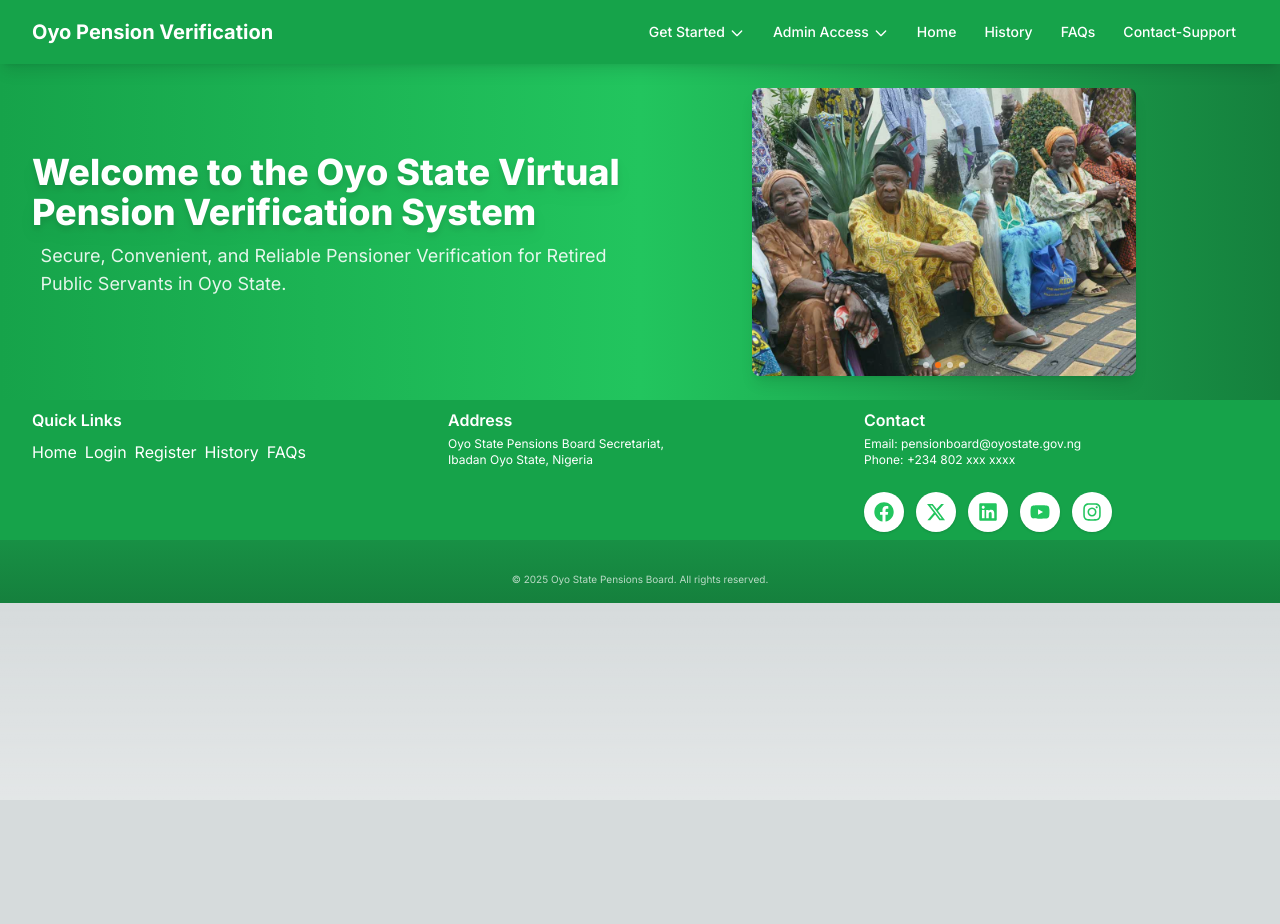
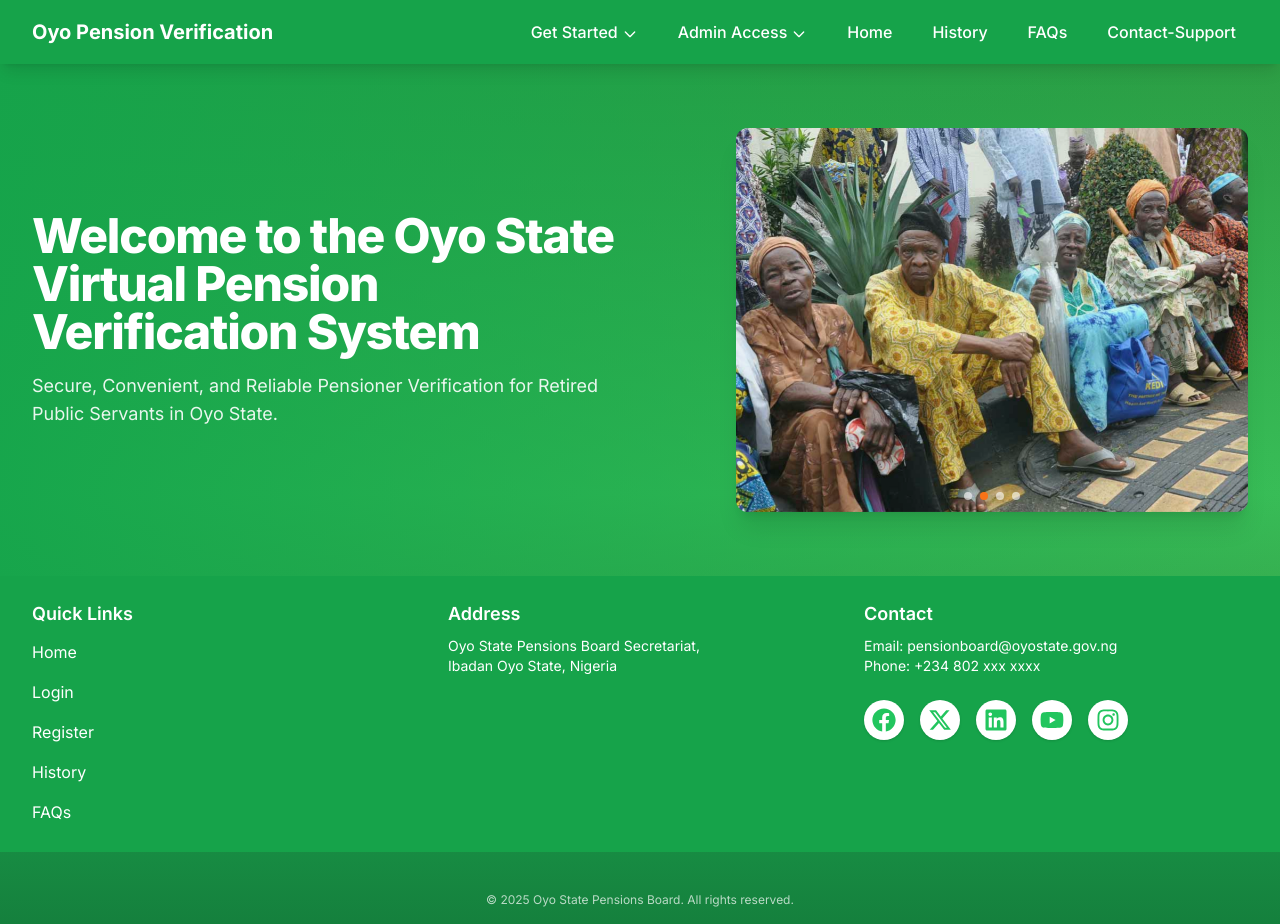
Before and after one commit to Hay-Honourise/pension-verification-system, a Next.js app: page / in a window 1280 px wide. Before the commit the page ends 800 px from the top, so only its background shows below. Built offline with nearby package versions, Linux system fonts and the light colour scheme.

Commit message:
Responsiveness

```diff
--- a/src/components/LandingPage.tsx
+++ b/src/components/LandingPage.tsx
@@ -1,6 +1,5 @@
 "use client";
 import React, { useEffect, useState } from "react";
-import { motion } from "framer-motion";
 import oyoSecretariat from "@/assets/Oyo_State_Secretariat.jpg";
 import pension1 from "@/assets/pension1.jpg";
 import pension2 from "@/assets/pension2.jpg";
@@ -34,61 +33,42 @@ const LandingPage = () => {
 
   return (
     <div className="flex flex-col text-white">
-      {/* Main Content Area */}
-      <section className="bg-gradient-to-r from-oyoGreen/110 to-oyoOrange/10">
-        <div className="max-w-7xl mx-auto px-4 sm:px-6 lg:px-8">
-          <div className="flex flex-col md:flex-row items-center justify-between py-4 xs:py-4 sm:py-6 md:py-6">
-            <div className="md:w-1/2 mb-6 xs:mb-8 md:mb-0 text-center md:text-left">
-              <motion.h1
-                className="text-lg xs:text-xl sm:text-2xl md:text-4xl font-extrabold text-white mb-2 xs:mb-3 drop-shadow-lg leading-tight"
-                animate={{
-                  y: [0, -8, 0],
-                }}
-                transition={{
-                  duration: 3,
-                  repeat: Infinity,
-                  ease: "easeInOut"
-                }}
-              >
+      {/* Hero */}
+      <section className="bg-gradient-to-r from-oyoGreen/90 to-oyoOrange/10">
+        <div className="max-w-7xl mx-auto px-4 sm:px-6 lg:px-8 py-8 sm:py-12 md:py-16">
+          <div className="grid grid-cols-1 md:grid-cols-2 gap-8 md:gap-12 items-center">
+            {/* Copy */}
+            <div className="text-center md:text-left space-y-3 sm:space-y-4">
+              <h1 className="text-2xl sm:text-3xl md:text-4xl lg:text-5xl font-extrabold tracking-tight text-white">
                 Welcome to the Oyo State Virtual Pension Verification System
-              </motion.h1>
-              <motion.p
-                className="text-xs xs:text-sm sm:text-base md:text-lg text-white/90 mb-3 xs:mb-4"
-                animate={{
-                  x: [0, 10, 0],
-                  opacity: [0.9, 1, 0.9],
-                }}
-                transition={{
-                  duration: 4,
-                  repeat: Infinity,
-                  ease: "easeInOut"
-                }}
-              >
-                Secure, Convenient, and Reliable Pensioner Verification for
-                Retired Public Servants in Oyo State.
-              </motion.p>
+              </h1>
+              <p className="text-sm sm:text-base md:text-lg text-white/90 max-w-2xl mx-auto md:mx-0">
+                Secure, Convenient, and Reliable Pensioner Verification for Retired Public Servants in Oyo State.
+              </p>
             </div>
-            <div className="md:w-1/2 flex justify-center">
-              <div className="relative rounded-lg shadow-lg w-full max-w-[180px] xs:max-w-[220px] sm:max-w-sm md:max-w-sm aspect-[4/3] overflow-hidden">
+
+            {/* Slider */}
+            <div className="flex justify-center md:justify-end">
+              <div className="relative rounded-xl shadow-xl w-full max-w-[220px] sm:max-w-sm md:max-w-md lg:max-w-lg aspect-[4/3] overflow-hidden bg-black/10">
                 {slides.map((slide, index) => (
                   <Image
                     key={index}
                     src={slide.src}
                     alt={slide.alt}
                     fill
-                    sizes="(max-width: 768px) 220px, 480px"
+                    sizes="(max-width: 640px) 220px, (max-width: 768px) 384px, (max-width: 1024px) 512px, 640px"
                     priority={index === 0}
                     className={`object-cover transition-opacity duration-700 ease-in-out ${
                       activeIndex === index ? "opacity-100" : "opacity-0"
                     }`}
                   />
                 ))}
-                <div className="absolute bottom-2 left-1/2 -translate-x-1/2 flex gap-1.5">
+                <div className="absolute bottom-3 left-1/2 -translate-x-1/2 flex gap-2">
                   {slides.map((_, index) => (
                     <span
                       key={index}
                       aria-hidden
-                      className={`h-1.5 w-1.5 rounded-full transition-colors ${
+                      className={`h-2 w-2 rounded-full transition-colors ${
                         activeIndex === index ? "bg-oyoOrange" : "bg-white/60"
                       }`}
                     />
@@ -100,48 +80,28 @@ const LandingPage = () => {
         </div>
       </section>
       {/* Footer */}
-      <footer className="bg-oyoGreen text-oyoWhite py-2 shrink-0">
+      <footer className="bg-oyoGreen text-oyoWhite py-6 shrink-0">
         <div className="max-w-7xl px-4 sm:px-6 lg:px-8">
-          <div className="grid grid-cols-1 gap-4 xs:gap-6 sm:gap-8 sm:grid-cols-2 md:grid-cols-3 text-center sm:text-left">
+          <div className="grid grid-cols-1 gap-6 md:gap-8 sm:grid-cols-2 md:grid-cols-3 text-center sm:text-left">
             {/* Quick Links */}
             <div>
-              <h3 className="font-semibold mb-1 xs:mb-2 text-base xs:text-lg">
+              <h3 className="font-semibold mb-2 text-base sm:text-lg">
                 Quick Links
               </h3>
-              <ul className="flex gap-2">
-                <li>
-                  <a href="#" className="hover:text-oyoOrange block py-1">
-                    Home
-                  </a>
-                </li>
-                <li>
-                  <a href="#" className="hover:text-oyoOrange block py-1">
-                    Login
-                  </a>
-                </li>
-                <li>
-                  <a href="#" className="hover:text-oyoOrange block py-1">
-                    Register
-                  </a>
-                </li>
-                <li>
-                  <a href="/history" className="hover:text-oyoOrange block py-1">
-                    History
-                  </a>
-                </li>
-                <li>
-                  <a href="#" className="hover:text-oyoOrange block py-1">
-                    FAQs
-                  </a>
-                </li>
+              <ul className="flex flex-col items-center sm:items-start gap-1.5 sm:gap-2">
+                <li><a href="#" className="hover:text-oyoOrange block py-1 text-sm sm:text-base">Home</a></li>
+                <li><a href="#" className="hover:text-oyoOrange block py-1 text-sm sm:text-base">Login</a></li>
+                <li><a href="#" className="hover:text-oyoOrange block py-1 text-sm sm:text-base">Register</a></li>
+                <li><a href="/history" className="hover:text-oyoOrange block py-1 text-sm sm:text-base">History</a></li>
+                <li><a href="#" className="hover:text-oyoOrange block py-1 text-sm sm:text-base">FAQs</a></li>
               </ul>
             </div>
             {/* Address */}
             <div>
-              <h3 className="font-semibold mb-1 xs:mb-2 text-base xs:text-lg">
+              <h3 className="font-semibold mb-2 text-base sm:text-lg">
                 Address
               </h3>
-              <p className="text-xs xs:text-sm">
+              <p className="text-xs sm:text-sm">
                 Oyo State Pensions Board Secretariat,
                 <br />
                 Ibadan Oyo State, Nigeria
@@ -149,10 +109,10 @@ const LandingPage = () => {
             </div>
             {/* Contact */}
             <div>
-              <h3 className="font-semibold mb-1 xs:mb-2 text-base xs:text-lg">
+              <h3 className="font-semibold mb-2 text-base sm:text-lg">
                 Contact
               </h3>
-              <p className="text-xs xs:text-sm">
+              <p className="text-xs sm:text-sm">
                 Email:{" "}
                 <a
                   href="mailto:pensionboard@oyostate.gov.ng"
@@ -161,14 +121,14 @@ const LandingPage = () => {
                   pensionboard@oyostate.gov.ng
                 </a>
               </p>
-              <p className="text-xs xs:text-sm">
+              <p className="text-xs sm:text-sm">
                 Phone:{" "}
                 <a href="tel:+234802xxxxxxx" className="hover:text-oyoOrange">
                   +234 802 xxx xxxx
                 </a>
               </p>
               {/* Social Media Links */}
-              <div className="flex justify-center sm:justify-start mt-6 gap-3 xs:gap-4">
+              <div className="flex justify-center sm:justify-start mt-6 gap-3 sm:gap-4">
                 <a
                   href="https://facebook.com"
                   target="_blank"
@@ -176,7 +136,7 @@ const LandingPage = () => {
                   aria-label="Facebook"
                   className="rounded-full bg-white text-green-500 hover:bg-orange-500 hover:text-white transition-colors focus:outline-none w-10 h-10 flex items-center justify-center shadow"
                 >
-                  <FaFacebook className="w-5 h-5 xs:w-6 xs:h-6" />
+                  <FaFacebook className="w-5 h-5 sm:w-6 sm:h-6" />
                 </a>
                 <a
                   href="https://twitter.com"
@@ -185,7 +145,7 @@ const LandingPage = () => {
                   aria-label="X (Twitter)"
                   className="rounded-full bg-white text-green-500 hover:bg-orange-500 hover:text-white transition-colors focus:outline-none w-10 h-10 flex items-center justify-center shadow"
                 >
-                  <FaXTwitter className="w-5 h-5 xs:w-6 xs:h-6" />
+                  <FaXTwitter className="w-5 h-5 sm:w-6 sm:h-6" />
                 </a>
                 <a
                   href="https://linkedin.com"
@@ -194,7 +154,7 @@ const LandingPage = () => {
                   aria-label="LinkedIn"
                   className="rounded-full bg-white text-green-500 hover:bg-orange-500 hover:text-white transition-colors focus:outline-none w-10 h-10 flex items-center justify-center shadow"
                 >
-                  <FaLinkedin className="w-5 h-5 xs:w-6 xs:h-6" />
+                  <FaLinkedin className="w-5 h-5 sm:w-6 sm:h-6" />
                 </a>
                 <a
                   href="https://youtube.com"
@@ -203,7 +163,7 @@ const LandingPage = () => {
                   aria-label="YouTube"
                   className="rounded-full bg-white text-green-500 hover:bg-orange-500 hover:text-white transition-colors focus:outline-none w-10 h-10 flex items-center justify-center shadow"
                 >
-                  <FaYoutube className="w-5 h-5 xs:w-6 xs:h-6" />
+                  <FaYoutube className="w-5 h-5 sm:w-6 sm:h-6" />
                 </a>
                 <a
                   href="https://instagram.com"
@@ -212,14 +172,14 @@ const LandingPage = () => {
                   aria-label="Instagram"
                   className="rounded-full bg-white text-green-500 hover:bg-orange-500 hover:text-white transition-colors focus:outline-none w-10 h-10 flex items-center justify-center shadow"
                 >
-                  <FaInstagram className="w-5 h-5 xs:w-6 xs:h-6" />
+                  <FaInstagram className="w-5 h-5 sm:w-6 sm:h-6" />
                 </a>
               </div>
             </div>
           </div>
         </div>
       </footer>
-      <div className="text-center text-[10px] py-4 xs:text-xs text-oyoWhite/70 mt-4 xs:mt-6">
+      <div className="text-center text-[10px] py-4 sm:text-xs text-oyoWhite/70 mt-4 sm:mt-6">
         &copy; {new Date().getFullYear()} Oyo State Pensions Board. All rights
         reserved.
       </div>
--- a/src/components/Navbar.tsx
+++ b/src/components/Navbar.tsx
@@ -49,17 +49,17 @@ export default function Navbar() {
   return (
     <nav className="bg-oyoGreen text-oyoWhite shadow-lg sticky top-0 z-50">
       <div className="max-w-7xl mx-auto px-4 sm:px-6 lg:px-8">
-        <div className="flex justify-between items-center h-16">
+        <div className="flex items-center justify-between h-16">
           {/* Logo */}
-          <div className="flex-shrink-0">
+          <div className="flex-shrink-0 leading-none">
             <Link href="/" className="text-xl font-bold hover:text-oyoOrange transition-colors duration-200 focus:outline-none focus:ring-2 focus:ring-oyoOrange focus:ring-offset-2 focus:ring-offset-oyoGreen rounded">
               Oyo Pension Verification
             </Link>
           </div>
 
           {/* Desktop Menu */}
-          <div className="hidden md:block">
-            <div className="ml-10 flex items-baseline space-x-1">
+          <div className="hidden md:flex md:items-center md:justify-end md:flex-1">
+            <div className="ml-6 flex items-center gap-3 lg:gap-4">
               {/* Get Started dropdown */}
               <div className="relative" ref={getStartedDropdownRef}>
                 <button
@@ -67,14 +67,14 @@ export default function Navbar() {
                   ref={getStartedButtonRef}
                   onClick={() => setIsGetStartedOpen(!isGetStartedOpen)}
                   onMouseEnter={() => setIsGetStartedOpen(true)}
-                  className="px-3 py-2 rounded-md text-sm font-medium hover:text-oyoOrange hover:bg-white/10 transition-all duration-200 focus:outline-none focus:ring-2 focus:ring-oyoOrange focus:ring-offset-2 focus:ring-offset-oyoGreen"
+                  className="px-3 py-2 rounded-md text-sm lg:text-base font-medium hover:text-oyoOrange hover:bg-white/10 transition-all duration-200 focus:outline-none focus:ring-2 focus:ring-oyoOrange focus:ring-offset-2 focus:ring-offset-oyoGreen leading-none"
                   aria-expanded={isGetStartedOpen}
                   aria-haspopup="true"
                   aria-controls="get-started-menu"
                 >
                   Get Started
                   <svg
-                    className={`ml-1 inline-block w-4 h-4 transition-transform duration-200 ${isGetStartedOpen ? 'rotate-180' : ''}`}
+                    className={`ml-1 inline-block w-4 h-4 align-middle transition-transform duration-200 ${isGetStartedOpen ? 'rotate-180' : ''}`}
                     fill="none"
                     stroke="currentColor"
                     viewBox="0 0 24 24"
@@ -85,7 +85,7 @@ export default function Navbar() {
                 {/* Dropdown Menu */}
                 <div
                   id="get-started-menu"
-                  className={`absolute right-0 mt-2 w-48 bg-white rounded-md shadow-lg ring-1 ring-black ring-opacity-5 transition-all duration-200 ${
+                  className={`absolute right-0 mt-2 min-w-48 w-56 bg-white rounded-md shadow-lg ring-1 ring-black ring-opacity-5 z-50 transition-all duration-200 ${
                     isGetStartedOpen ? 'opacity-100 visible translate-y-0' : 'opacity-0 invisible -translate-y-2'
                   }`}
                   role="menu"
@@ -96,7 +96,7 @@ export default function Navbar() {
                   <div className="py-1">
                     <Link
                       href="/pensioner/login"
-                      className="block px-4 py-2 text-sm text-gray-700 hover:bg-oyoGreen hover:text-oyoWhite transition-colors duration-200"
+                      className="block px-4 py-2 text-sm lg:text-base text-gray-700 hover:bg-oyoGreen hover:text-oyoWhite transition-colors duration-200"
                       role="menuitem"
                       onClick={() => setIsGetStartedOpen(false)}
                     >
@@ -104,7 +104,7 @@ export default function Navbar() {
                     </Link>
                     <Link
                       href="/pensioner/register"
-                      className="block px-4 py-2 text-sm text-gray-700 hover:bg-oyoGreen hover:text-oyoWhite transition-colors duration-200"
+                      className="block px-4 py-2 text-sm lg:text-base text-gray-700 hover:bg-oyoGreen hover:text-oyoWhite transition-colors duration-200"
                       role="menuitem"
                       onClick={() => setIsGetStartedOpen(false)}
                     >
@@ -121,14 +121,14 @@ export default function Navbar() {
                   ref={adminButtonRef}
                   onClick={() => setIsAdminOpen(!isAdminOpen)}
                   onMouseEnter={() => setIsAdminOpen(true)}
-                  className="px-3 py-2 rounded-md text-sm font-medium hover:text-oyoOrange hover:bg-white/10 transition-all duration-200 focus:outline-none focus:ring-2 focus:ring-oyoOrange focus:ring-offset-2 focus:ring-offset-oyoGreen"
+                  className="px-3 py-2 rounded-md text-sm lg:text-base font-medium hover:text-oyoOrange hover:bg-white/10 transition-all duration-200 focus:outline-none focus:ring-2 focus:ring-oyoOrange focus:ring-offset-2 focus:ring-offset-oyoGreen leading-none"
                   aria-expanded={isAdminOpen}
                   aria-haspopup="true"
                   aria-controls="admin-access-menu"
                 >
                   Admin Access
                   <svg
-                    className={`ml-1 inline-block w-4 h-4 transition-transform duration-200 ${isAdminOpen ? 'rotate-180' : ''}`}
+                    className={`ml-1 inline-block w-4 h-4 align-middle transition-transform duration-200 ${isAdminOpen ? 'rotate-180' : ''}`}
                     fill="none"
                     stroke="currentColor"
                     viewBox="0 0 24 24"
@@ -139,7 +139,7 @@ export default function Navbar() {
                 {/* Dropdown Menu */}
                 <div
                   id="admin-access-menu"
-                  className={`absolute right-0 mt-2 w-64 bg-white rounded-md shadow-lg ring-1 ring-black ring-opacity-5 transition-all duration-200 ${
+                  className={`absolute right-0 mt-2 min-w-56 w-64 bg-white rounded-md shadow-lg ring-1 ring-black ring-opacity-5 z-50 transition-all duration-200 ${
                     isAdminOpen ? 'opacity-100 visible translate-y-0' : 'opacity-0 invisible -translate-y-2'
                   }`}
                   role="menu"
@@ -150,7 +150,7 @@ export default function Navbar() {
                   <div className="py-1">
                     <Link
                       href="/admin/login"
-                      className="block px-4 py-2 text-sm text-gray-700 hover:bg-oyoGreen hover:text-oyoWhite transition-colors duration-200"
+                      className="block px-4 py-2 text-sm lg:text-base text-gray-700 hover:bg-oyoGreen hover:text-oyoWhite transition-colors duration-200"
                       role="menuitem"
                       onClick={() => setIsAdminOpen(false)}
                     >
@@ -158,7 +158,7 @@ export default function Navbar() {
                     </Link>
                     {/* <Link
                       href="/officer/login"
-                      className="block px-4 py-2 text-sm text-gray-700 hover:bg-oyoGreen hover:text-oyoWhite transition-colors duration-200"
+                      className="block px-4 py-2 text-sm lg:text-base text-gray-700 hover:bg-oyoGreen hover:text-oyoWhite transition-colors duration-200"
                       role="menuitem"
                       onClick={() => setIsAdminOpen(false)}
                     >
@@ -182,7 +182,7 @@ export default function Navbar() {
                 <Link
                   key={item.name}
                   href={item.href}
-                  className="px-3 py-2 rounded-md text-sm font-medium hover:text-oyoOrange hover:bg-white/10 transition-all duration-200 focus:outline-none focus:ring-2 focus:ring-oyoOrange focus:ring-offset-2 focus:ring-offset-oyoGreen"
+                  className="px-3 py-2 rounded-md text-sm lg:text-base font-medium hover:text-oyoOrange hover:bg-white/10 transition-all duration-200 focus:outline-none focus:ring-2 focus:ring-oyoOrange focus:ring-offset-2 focus:ring-offset-oyoGreen leading-none"
                 >
                   {item.name}
                 </Link>
```
